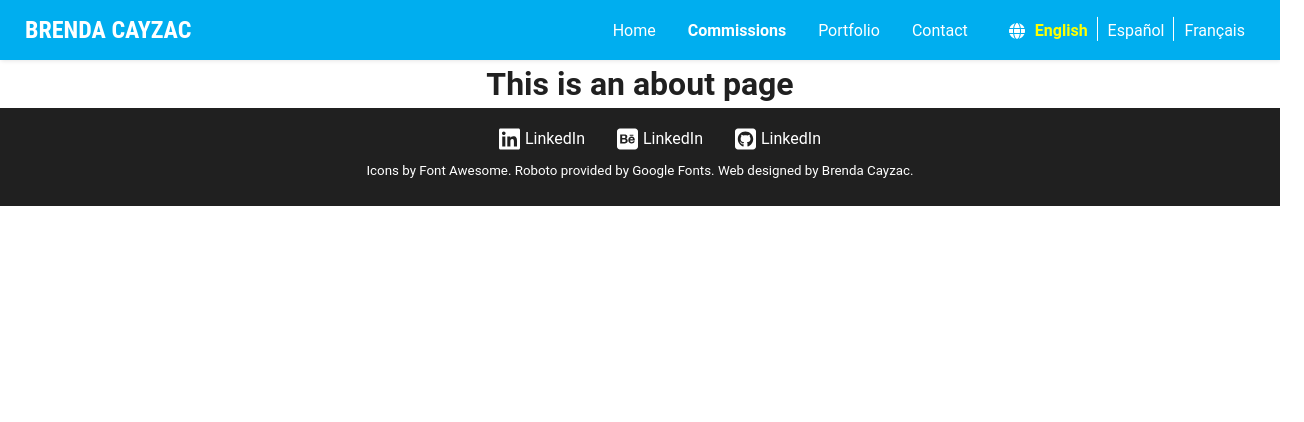
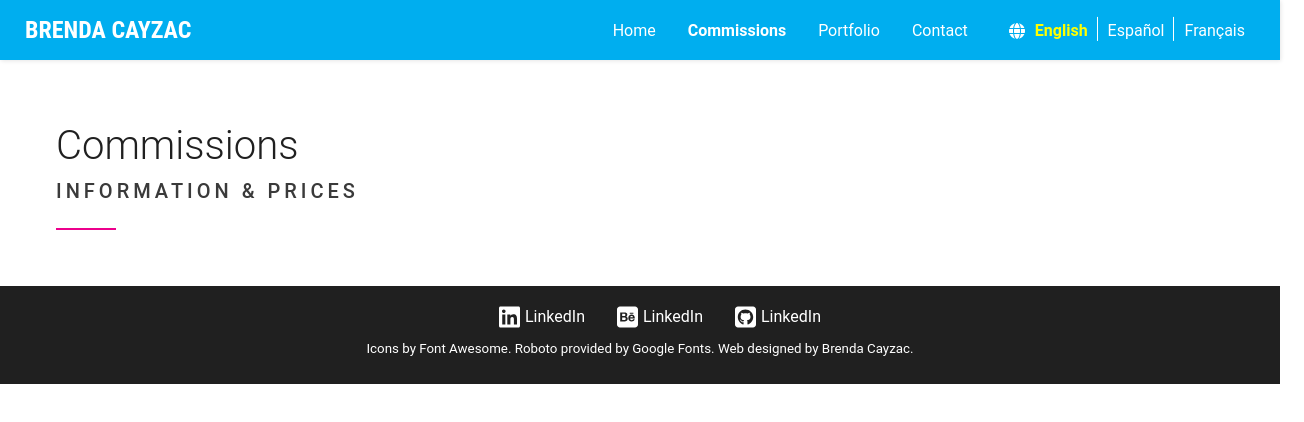
Before and after one commit to BrendaCayzac/vue-commissions-site, a Vue app: page /commissions in a window 1280 px wide. Shown: the top 422 px of the page, 1304 px wide, since content can reach past the window. Built offline with nearby package versions, Linux system fonts and the light colour scheme.

Commit message:
added commissions page view and its header

```diff
--- a/src/locales/en.json
+++ b/src/locales/en.json
@@ -29,5 +29,6 @@
   "new content": "new content",
   "available": "available",
   "Reload": "Reload",
-  "Close": "Close"
+  "Close": "Close",
+  "information and prices": "Information & prices"
 }
--- a/src/locales/es.json
+++ b/src/locales/es.json
@@ -29,5 +29,6 @@
   "new content": "nuevo contenido",
   "available": "disponible",
   "Reload": "Recargar",
-  "Close": "Cerrar"
+  "Close": "Cerrar",
+  "information and prices": "Información & precios"
 }
--- a/src/locales/fr.json
+++ b/src/locales/fr.json
@@ -29,5 +29,6 @@
   "new content": "du nouveau contenu",
   "available": "disponible",
   "Reload": "Recharger",
-  "Close": "Fermer"
+  "Close": "Fermer",
+  "information and prices": "Informations & tarifs"
 }
--- a/src/router/index.ts
+++ b/src/router/index.ts
@@ -11,7 +11,7 @@ const routes: Array<RouteRecordRaw> = [
   {
     path: "/commissions",
     name: "commissions",
-    component: () => import("../views/AboutView.vue"),
+    component: () => import("../views/CommissionsView.vue"),
     meta: { title: "Commissions" },
   },
   {
--- /dev/null
+++ b/src/views/CommissionsView.vue
@@ -0,0 +1,79 @@
+<template>
+  <div class="commissions">
+    <header>
+      <h1>
+        {{$t('commissions')}}
+        <span>{{$t('information and prices')}}</span>
+      </h1>
+    </header>
+  </div>
+</template>
+
+<script lang="ts">
+import { defineComponent } from "vue";
+
+export default defineComponent({
+  name: "CommissionsView",
+});
+</script>
+
+<style lang="scss" scoped>
+@import "src/styles/custom";
+
+.commissions {
+  padding-top: 3.75rem;
+  header {
+	  position: relative;
+	  width: 100%;
+	  padding: 2em;
+	  margin: 1.5em;
+	    text-align:center;
+
+    h1 {
+      position: relative;
+      padding: 0;
+      margin: 0;
+      font-weight: 300;
+      font-size: 2.5rem;
+      color: #202020;
+      transition: all 0.3s ease 0s;
+      -o-transition: all 0.3s ease 0s;
+      -webkit-transition: all 034s ease 0s;
+
+      &::before {
+        position: absolute;
+        bottom: 0;
+        width: 60px;
+        height: 2px;
+        content: "";
+        background-color: $bc-magenta;
+	      left:50%; margin-left:-30px;
+      }
+
+      span {
+        display: block;
+        font-size: 0.5em;
+        text-transform: uppercase;
+        font-weight: 500;
+        letter-spacing: 4px;
+        line-height: 1.5em;
+        color: $bc-gray;
+        padding-bottom: 1.5rem;
+      }
+    }
+  }
+}
+
+/* Tablet*/
+@media (min-width: $tablet) {
+  .commissions {
+    padding-top: 0;
+	  header{
+		  text-align: start;
+		  h1:before {
+			  left:0.75em;
+		  }
+	  }
+  }
+}
+</style>
```
